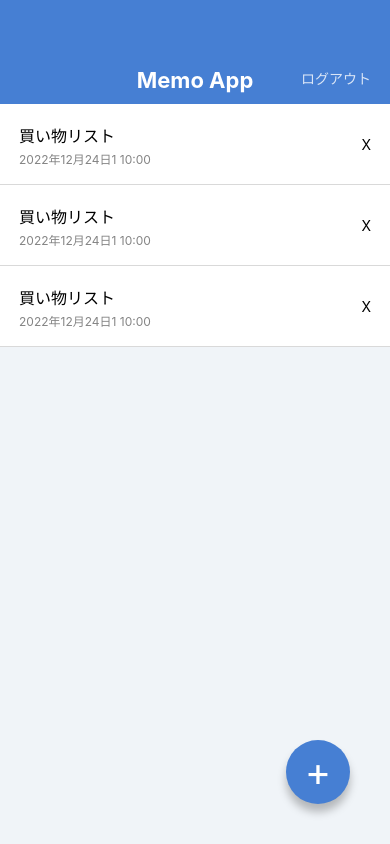
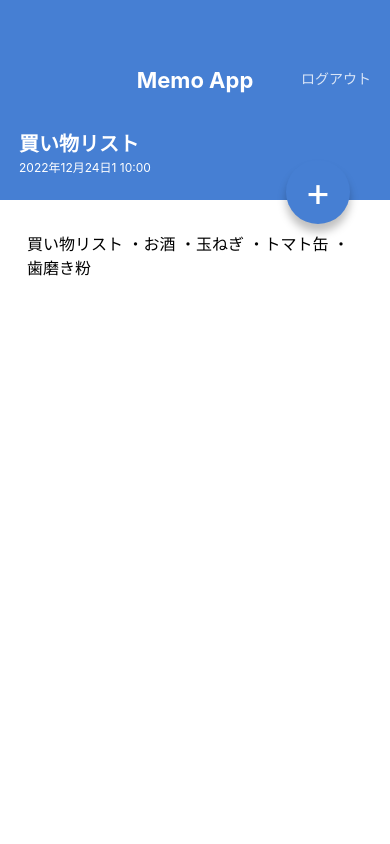
Before and after one commit to hiroki-saito08/MemoApp, a React Native app: screen / in a window 390 px wide. Built offline with nearby package versions, Linux system fonts and the light colour scheme.

Commit message:
Create MemoDetailScreen

```diff
--- a/App.jsx
+++ b/App.jsx
@@ -1,24 +1,11 @@
 import React from 'react';
-import { StyleSheet, View } from 'react-native';
-import AppBar from './src/components/AppBar';
-import MemoList from './src/components/MemoList';
-import CircleButton from './src/components/CircleButton';
+
+import MemoListScreen from './src/screens/MemoListScreen';
+import MemoDetailScreen from './src/screens/MemoDetailScreen';
 
 export default function App() {
   return (
-    <View style={styles.container}>
-
-      <AppBar />
-      <MemoList />
-      <CircleButton>+</CircleButton>
-
-    </View>
+    // <MemoListScreen />
+    <MemoDetailScreen />
   );
 }
-
-const styles = StyleSheet.create({
-  container: {
-    flex: 1,
-    backgroundColor: '#F0F4F8',
-  },
-});
--- a/src/components/CircleButton.jsx
+++ b/src/components/CircleButton.jsx
@@ -1,11 +1,11 @@
 import React from 'react';
 import { View, Text, StyleSheet } from 'react-native';
-import { string } from 'prop-types';
+import { string, shape } from 'prop-types';
 
 export default function CircleButton(props) {
-  const { children } = props;
+  const { children, style } = props;
   return (
-    <View style={styles.circleButton}>
+    <View style={[styles.circleButton, style]}>
       <Text style={styles.circleButtonLabel}>{ children }</Text>
     </View>
   );
@@ -13,6 +13,11 @@
 
 CircleButton.propTypes = {
   children: string.isRequired,
+  style: shape(),
+};
+
+CircleButton.defaultProps = {
+  style: null,
 };
 
 const styles = StyleSheet.create({
--- /dev/null
+++ b/src/screens/MemoDetailScreen.jsx
@@ -0,0 +1,64 @@
+import React from 'react';
+import { View, ScrollView, Text, StyleSheet } from 'react-native';
+
+import AppBar from '../components/AppBar';
+import CircleButton from '../components/CircleButton';
+
+export default function MemoDetailScreen() {
+  return (
+    <View style={styles.container}>
+      <AppBar />
+      <View style={styles.memoHeader}>
+        <Text style={styles.memoTitle}>買い物リスト</Text>
+        <Text style={styles.memoDate}>2022年12月24日1 10:00</Text>
+      </View>
+      <ScrollView style={styles.memoBody}>
+        <Text style={styles.memoText}>
+          買い物リスト
+          ・お酒
+          ・玉ねぎ
+          ・トマト缶
+          ・歯磨き粉
+        </Text>
+      </ScrollView>
+      <CircleButton style={styles.CircleButton}>+</CircleButton>
+    </View>
+  );
+}
+
+const styles = StyleSheet.create({
+  container: {
+    flex: 1,
+    backgroundColor: '#ffffff',
+  },
+  memoHeader: {
+    backgroundColor: '#467FD3',
+    height: 96,
+    justifyContent: 'center',
+    paddingVertical: 24,
+    paddingHorizontal: 19,
+  },
+  memoTitle: {
+    color: '#ffffff',
+    fontSize: 20,
+    lineHeight: 32,
+    fontWeight: 'bold',
+  },
+  memoDate: {
+    color: '#ffffff',
+    fontSize: 12,
+    lineHeight: 16,
+  },
+  memoBody: {
+    paddingVertical: 32,
+    paddingHorizontal: 27,
+  },
+  memoText: {
+    fontSize: 16,
+    lineHeight: 24,
+  },
+  CircleButton: {
+    top: 160,
+    bottom: 'auto',
+  },
+});
--- /dev/null
+++ b/src/screens/MemoListScreen.jsx
@@ -0,0 +1,24 @@
+import React from 'react';
+import { View, StyleSheet } from 'react-native';
+import AppBar from '../components/AppBar';
+import MemoList from '../components/MemoList';
+import CircleButton from '../components/CircleButton';
+
+export default function MemoListScreen() {
+  return (
+    <View style={styles.container}>
+
+      <AppBar />
+      <MemoList />
+      <CircleButton>+</CircleButton>
+
+    </View>
+  );
+}
+
+const styles = StyleSheet.create({
+  container: {
+    flex: 1,
+    backgroundColor: '#F0F4F8',
+  },
+});
```
Also changed, not shown: 1 other file (tests, documents, lock files or other folders).
